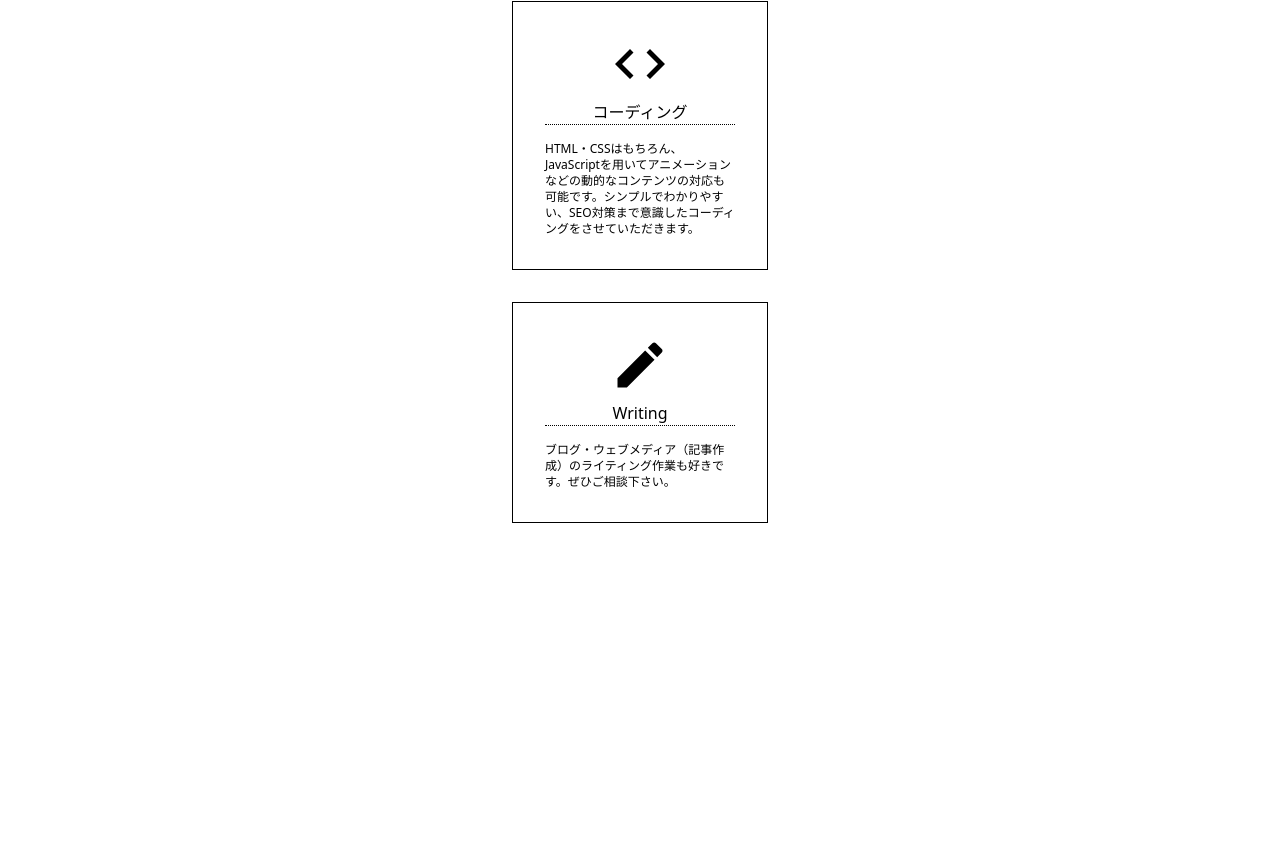
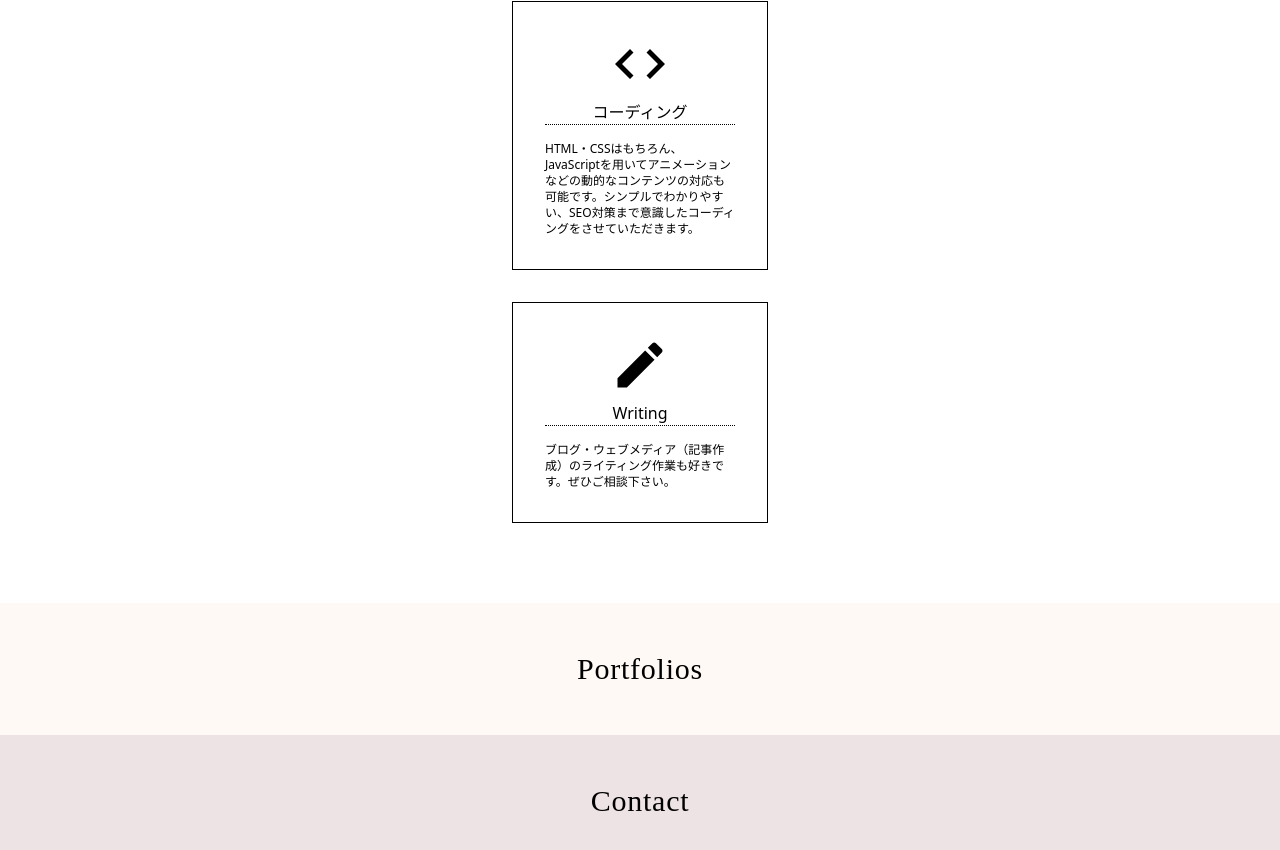
Before and after one commit to airiclover/Tailwind-practice, a Next.js app: page / in a window 1280 px wide. Shown: the part 1233-2083 px from the top of the page. Before the commit the page ends 1836 px from the top, so only its background shows below. Built offline with nearby package versions, Linux system fonts and the light colour scheme.

Commit message:
💄Update the UI files.

```diff
--- a/src/pages/index.js
+++ b/src/pages/index.js
@@ -3,6 +3,8 @@ import { Top } from "../components/Top";
 import { Concept } from "../components/Concept";
 import { Profile } from "../components/Profile";
 import { Service } from "../components/Service";
+import { Portfolios } from "../components/Portfolios";
+import { Contact } from "../components/Contact";
 
 export default function Home() {
   return (
@@ -16,6 +18,8 @@ export default function Home() {
       <Concept />
       <Profile />
       <Service />
+      <Portfolios />
+      <Contact />
     </div>
   );
 }
```
